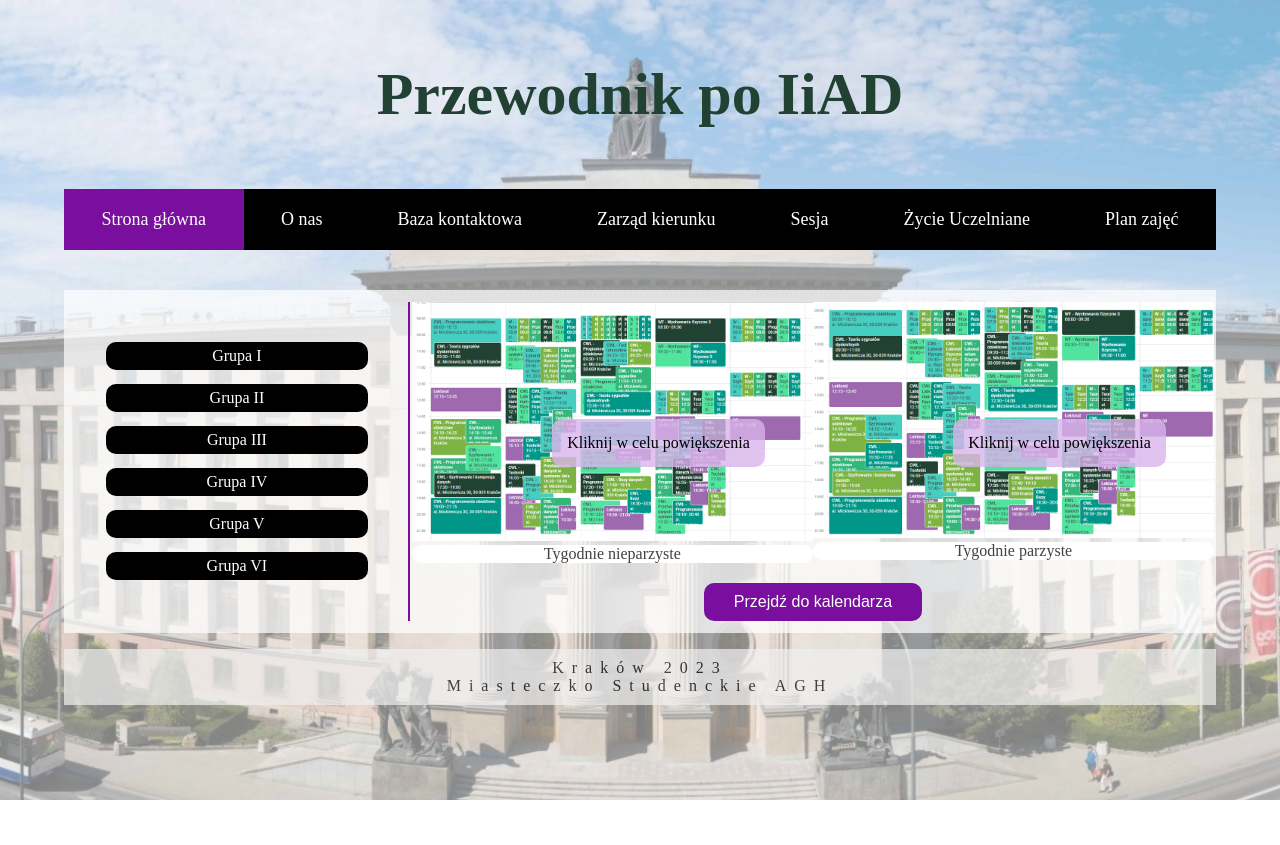
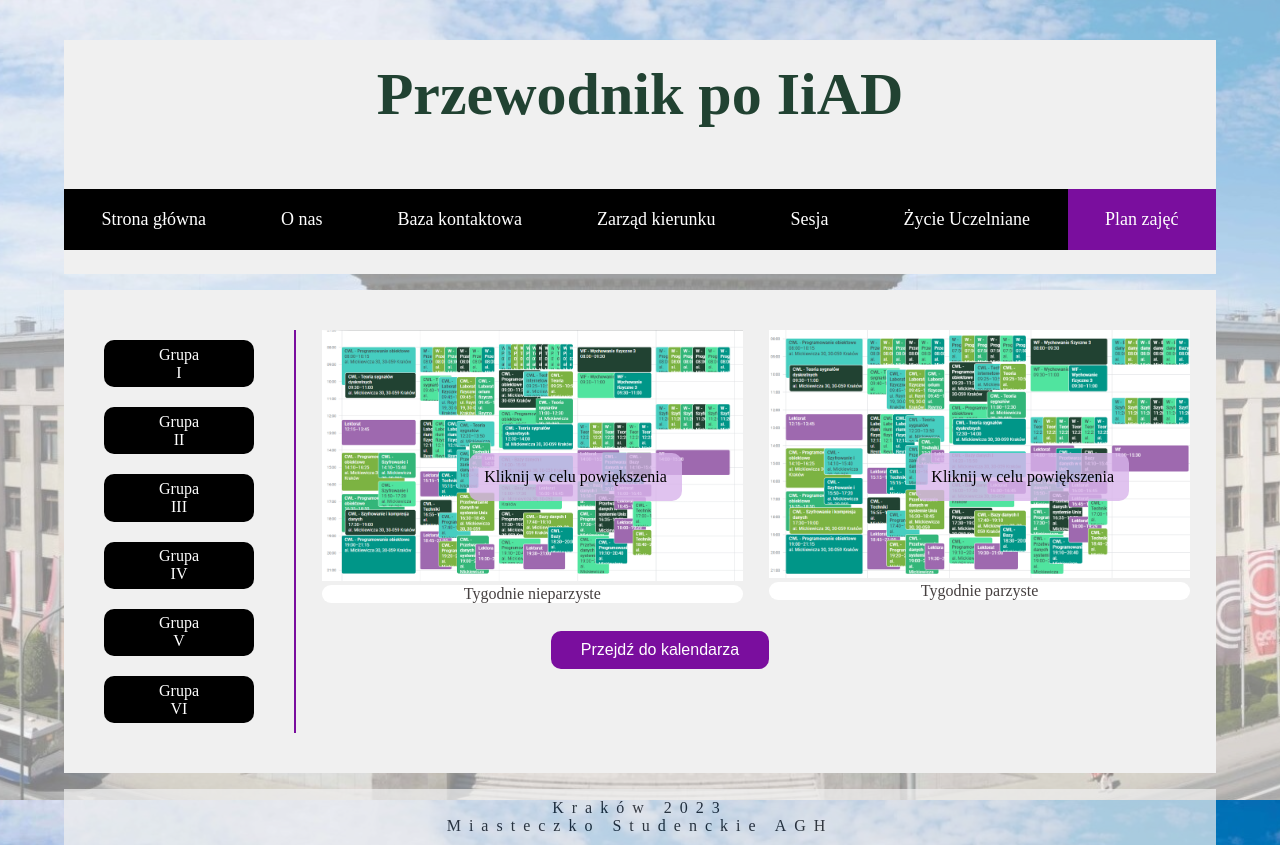
Before and after one commit to K4sienka/Project_HTML_CSS, a plain HTML site: page Plan_zajec/plan_zajec.html in a window 1280 px wide. Before the commit the page ends 800 px from the top, so only its background shows below. Drawn offline with Linux system fonts and the light colour scheme; files whose address does not match are found by name.

Commit message:
update
poprawka plany

```diff
--- a/Plan_zajec/img_zoom.js
+++ b/Plan_zajec/img_zoom.js
@@ -1,12 +1,71 @@
 let clicked = false;
+/*// wersja 1
+function Zoom(element) {
+    if (!clicked) {
+        if (element.classList.contains('img_plan_1')) {
+            element.classList.add('zoomed_1');
+            clicked = true;
+        } else if (element.classList.contains('img_plan_2')) {
+            element.classList.add('zoomed_2');
+            clicked = true;
+        }
+    } else {
+        if (element.classList.contains('img_plan_1')) {
+            element.classList.remove('zoomed_1');
+        } else if (element.classList.contains('img_plan_2')) {
+            element.classList.remove('zoomed_2');
+        }
+        clicked = false;
+    }
+}*/
+
+
 
 function Zoom(element) {
+    console.log('Funkcja Zoom została wywołana.');
+    // Sprawdza, czy już kliknięto element
     if (!clicked) {
-        element.classList.add('zoomed');
-        clicked = true;
+        // Jeśli nie, sprawdza klasę klikniętego elementu
+        if (element.classList.contains('img_plan_1')) {
+            // Dodaje klasę zoomed1 dla klikniętego elementu img_plan_1
+            element.classList.add('zoomed_1');
+            // Wykonuje coś dla klas img_plan_1
+
+            // Dodatkowe działania dla img_plan_2
+            const imgPlan2 = document.querySelectorAll('.img_plan_2');
+            imgPlan2.forEach((item) => {
+                // Dodaje klasę zoom1_2 dla elementów img_plan_2
+                item.classList.add('zoom1_2');
+                // Wykonuje coś dla klas img_plan_2
+            });
+        } else if (element.classList.contains('img_plan_2')) {
+            // Dodaje klasę zoomed2 dla klikniętego elementu img_plan_2
+            element.classList.add('zoomed_2');
+            // Wykonuje coś dla klas img_plan_2
+
+            // Dodatkowe działania dla img_plan_1
+            const imgPlan1 = document.querySelectorAll('.img_plan_1');
+            imgPlan1.forEach((item) => {
+                // Dodaje klasę zoom2_1 dla elementów img_plan_1
+                item.classList.add('zoom2_1');
+                // Wykonuje coś dla klas img_plan_1
+            });
+        }
+        clicked = true; // Zmienia flagę na true, żeby zablokować kolejne wywołania
     } else {
-        element.classList.remove('zoomed');
-        clicked = false;
+        // Usuwa dodane klasy zoomed1 i zoomed2
+        const zoomed = document.querySelectorAll('.zoomed_1, .zoomed_2');
+        zoomed.forEach((item) => {
+            item.classList.remove('zoomed_1', 'zoomed_2');
+        });
+
+        // Usuwa dodane klasy zoom1_2 i zoom2_1
+        const zoomClasses = document.querySelectorAll('.zoom1_2, .zoom2_1');
+        zoomClasses.forEach((item) => {
+            item.classList.remove('zoom1_2', 'zoom2_1');
+        });
+
+        clicked = false; // Zmienia flagę na false, aby można było ponownie wykonać akcje po kliknięciu
     }
 }
 
--- a/Plan_zajec/plan_zajec.css
+++ b/Plan_zajec/plan_zajec.css
@@ -12,6 +12,8 @@ body{
     background-image: url(../Glowna/A0.jpg); /* Ścieżka do obrazka */
     background-size: cover; /* Dopasowanie obrazka do tła */
     background-position: center; /* Wyśrodkowanie obrazka */
+
+
 }
 
 
@@ -22,14 +24,17 @@ body{
     background-color: rgba(255, 255, 255, 0.5);
     text-align: center;
 
+
 }
 
 .top{
-     padding-bottom: 5vh;
+     padding-bottom: 3vh;
+     background-color: #f0f0f0;
 }
 
 .bottom{
-     padding-bottom: 5vh
+     padding-bottom: 5vh;
+
 }
 
 
@@ -126,51 +131,71 @@ article{
 
 }*/
 
+/* ------------------- BOTTOM ----------------------------- */
+
 .bottom{
 
      box-shadow: .5rem .5rem 3rem 1px rgba(0,0,0,0.05);
      background-color: rgba(255, 255, 255, 0.9);
 }
 
-table{
-
-     padding: 10px 0px ;
+div.sections{
+     margin-top: 2vh;
+     display:flex;
+     padding: 5vh 0vw ;
      width: 100% ;
      min-height: auto;
      background-color: rgba(255, 255, 255, 0.7);
+     background-color: #f0f0f0;
 }
 
-td.left{
+.left{
+     display: flex;
+     flex-direction: column;
+     justify-content: space-around;
+     flex:2;   /* ustawienie na 30% szerokości*/
      border-right: 2px solid #7a0e9e ;
-
-     width: 30%;
      text-align: center;
 	font-size: 1.8 vh;
 
 }
 
+.right{
+
+     flex:8;   /* ustawienie na 70% szerokości*/
+     text-align: center;
+}
+
+
+
 
 /* side menu */
 
+.side_menu {
+     display: flex;
+     flex-direction: column;
+     justify-content: space-around; /* Rozłożenie elementów równomiernie */
+     align-items: center; /* Wyśrodkowanie wzdłuż osi poziomej */
+     width: 100%; /* Zapełnienie dostępnego miejsca */
+ }
+
 .side_menu  li {
-     list-style: none;
-     text-decoration: none;
 
-     padding: 7px 40px 7px 40px;
+     list-style: none;             /*usunięcuie domyślnych punktorów*/
+     text-decoration: none;        /* usunięcie podkreślenie*/
+     padding: 10px 40px ;   /*ustawienie wewnętrznych odstępów: g,p,d,l*/
 }
 
 .side_menu  li:hover {
-     list-style: none;
-     text-decoration: none;
+     /*określa sposób zachodzenia zmian podczas najechania*/
      transition: border-radius 1s ease, padding-left 1s ease,  padding-right 1s ease ;
-
 }
 
 
 .side_menu  li a{
-     display: block;
-     text-decoration: none;
-     padding: 5px;
+     display: block;               /*ustawienie elementów jako bloki w celu zagospodarowania całej przestrzeni*/
+     text-decoration: none;        /* usunięcie podkreślenia*/
+     padding: 0.7vh 4vw;                 /*wewnętrzne odstępy*/
      background-color: black;
      color: white;
      border-radius: 10px;
@@ -178,16 +203,14 @@ td.left{
 
 .side_menu li a:hover{
      background-color: #9E69AF ;  /*podświetlenie przy najechaniu na element */
-     padding-left: 40px; /* Zwiększenie odstępu po najechaniu */
-     padding-right: 40px;
+     padding:7 50px; /* Zwiększenie odstępu po najechaniu */
      border-radius: 100px;
      transition: border-radius 1.5s ease, padding-left 1.5s ease,  padding-right 1.5s ease ;
-
 }
 
 .side_menu .active{
+
      background-color: #7a0e9e; /*podświetlenie podstrony aktualnej w użyciu*/
-
 }
 
 .side_menu main.active{
@@ -195,18 +218,13 @@ td.left{
 }
 
 /*--------------------------------------------*/
-td.right{
-
-     width: 70%;
-     text-align: center;
-     position: relative;
-}
+/*
 
 td a.rap{
 	text-decoration: none;
 	color: rgb(0, 0, 0);
 }
-#stopkag{
+#stopka{
      display: block;
 
 }
@@ -230,6 +248,7 @@ footer
 /* zdjecia */
 
 /* wiadomość o tygodniu */
+
 .container
 {
 
@@ -262,13 +281,14 @@ footer
 }
 
 
-.box .img_plan
+.img_plan_1,
+.img_plan_2
 {
      flex:1;
     position: relative;
     text-align: center;
     transition: transform 0.3s, z-index 0.3s;
-    overflow: hidden; /* Ukrycie tresci, ktora wychodzi poza ramki */
+
     /*opacity: 0.2;*/
     rotate: center;
     overflow: hidden;
@@ -276,7 +296,9 @@ footer
 
 }
 
-.box .img_plan img
+
+.box .img_plan_1 img,
+.box .img_plan_2 img
 {
      width:100%;
      height: auto;
@@ -290,43 +312,54 @@ footer
 .box
 {
      display: flex;
-     overflow-x: hidden;
+
 
 }
 
-.prev button, .next button {
-     position: absolute;
-     top: 50%;
-     transform: translateY(-50%);
-     background: none;
-     border: none;
-     font-size: 24px;
-     cursor: pointer;
+.box div.img_plan_1{
+     margin: 0 2vw;
 }
 
-.prev {
-     left: 0;
+.box div.img_plan_2{
+     margin: 0 2vw 0 0;
 }
 
- .next {
-     right: 0;
+.zoomed_1,
+.zoomed_2
+/*dla zdjęcia 1*/
+{
+     transform: scale(2.2); /* Powiększenie zdjęcia przy najechaniu *
+      /*transition-duration: 1s;*/
+     /* position: absolute;*/
+      z-index: 100;
+      opacity: 1;
+
 }
 
-.zoomed
+.zoomed_1
 {
-     transform: scale(2.2); /* Powiększenie zdjęcia przy najechaniu */
-     transition-duration: 1s;
-     position: absolute;
-     top: 20%;
-     left: 5%;
-     z-index: 1;
-     opacity: 1;
+     top: 0vh;
+     left: 0vw;
+}
+.zoomed_2
+{
+     top: 0vh;
+     left: -30vw;
 }
 
-.zoomed .read_me, .zoomed .container
+/*
+.zoom1_2,
+.zoom2_1{
+     width: 0;
+     height: 0;
+}
+*/
+.zoomed_1 .read_me, .zoomed_1 .container,
+.zoomed_2 .read_me, .zoomed_2 .container
 {
      opacity: 0;
 }
+
 
 
 
@@ -345,6 +378,8 @@ footer
 }
 
 button {
+     margin-top:1vh ;
+     margin-right: 15vw;
      padding: 10px 30px;
      background-color: #7a0e9e;
      color: white;
@@ -352,7 +387,7 @@ footer
      border-radius: 10px;
      cursor: pointer;
      font-size: 16px;
-     text-align: center;
+     text-align:cebter;
      cursor: pointer;
      transition: background-color 0.3s ease, padding-left 0.5s ease,  padding-right 0.5s ease, font-size 0.5s ease ;
      position: relative; /* Dodane */
--- a/Plan_zajec/plan_zajec.html
+++ b/Plan_zajec/plan_zajec.html
@@ -21,7 +21,7 @@
                     <nav>
                             <!--Menu główne-->
                 <ul>
-                <li><a class="menu  active" href="../Glowna/StronaGlowna.html"> Strona główna </a></li>
+                    <li><a  href="../Glowna/StronaGlowna.html"> Strona główna </a></li>
                     <li> <a class="menu" href="#">O nas</a>
                         <ul class="podmenu">
                             <li><a href="#">My</a></li>
@@ -47,7 +47,7 @@
                             <li><a href="#">WURSS</a></li>
                         </ul>
                     </li>
-                    <li><a class="menu" href="../Plan_zajec/plan_zajec.html"> Plan zajęć </a>
+                        <li><a class="menu active" href="../Plan_zajec/plan_zajec.html"> Plan zajęć </a>
                     </li>
                 </ul>
                     </nav>
@@ -56,10 +56,11 @@
 
 
                 <div id="bottom">
-                <div id="margines">
-                    <table>
-                        <tr >
-                            <td class="left" id="left">
+
+                    <div class= "sections" > <!--margines-->
+
+
+                                <section class="left">
                                     <ul class="side_menu">
 
 
@@ -74,17 +75,17 @@
 
 
 
-                            </td>
+                                </section>
 
-                        <td class="right">
+                            <section class="right">
 
                                 <div class="box">
-                                <div class="img_plan" onclick="Zoom(this)" >
+                                    <div class="img_plan_1" onclick="Zoom(this)" >
                                         <img src="../Plan_zajec/plany_zdj/plan_ogolny.png" width="1060" height="630">
                                         <div class="container">Tygodnie nieparzyste</div>
                                         <div class="read_me">Kliknij w celu powiększenia</div>
                                     </div>
-                                <div class="img_plan" onclick="Zoom(this)">
+                                    <div class="img_plan_2" onclick="Zoom(this)">
                                         <img src="../Plan_zajec/plany_zdj/plan_ogolny_2.png" width="1060" height="630">
                                         <div class="container">Tygodnie parzyste</div>
                                         <div class="read_me">Kliknij w celu powiększenia</div>
@@ -95,24 +96,21 @@
 
                                 <button class="prev" onclick="plusSlides(-1)">❮</button>
                                 <button class="next" onclick="plusSlides(1)">❯</button>
+
                                  -->
                                 <div class="button-wrapper">
                                     <button id="CalendarO" onclick="przeniesDoKalendarza(this.id)">Przejdź do kalendarza</button>
                                 </div>
 
-                        </td>
-                </tr>
+                            </section>
 
-
-
-                </table>
-
-
+                        </div>
 
                     <footer>
                         <p> Kraków 2023 </p>
                         <p> Miasteczko Studenckie AGH </p>
                     </footer>
+
                 </div>
         </div>
 
```
Lines whose indentation alone changed are shown as unchanged.
